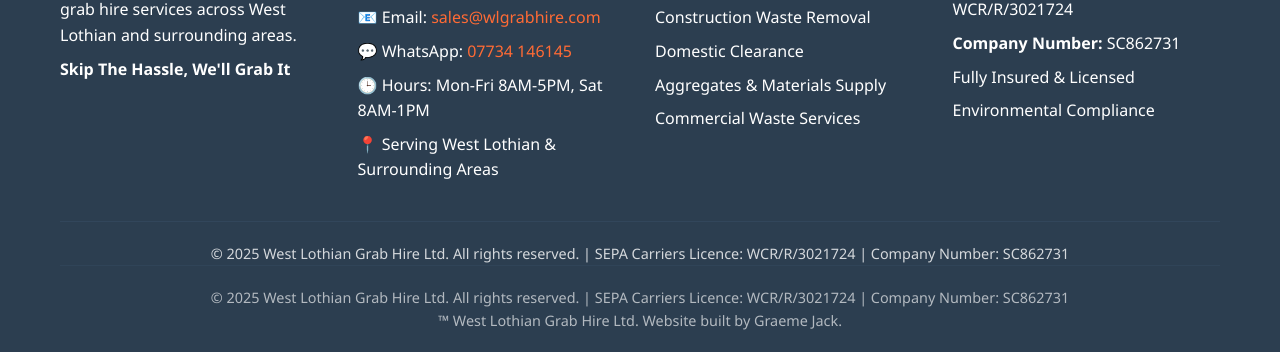
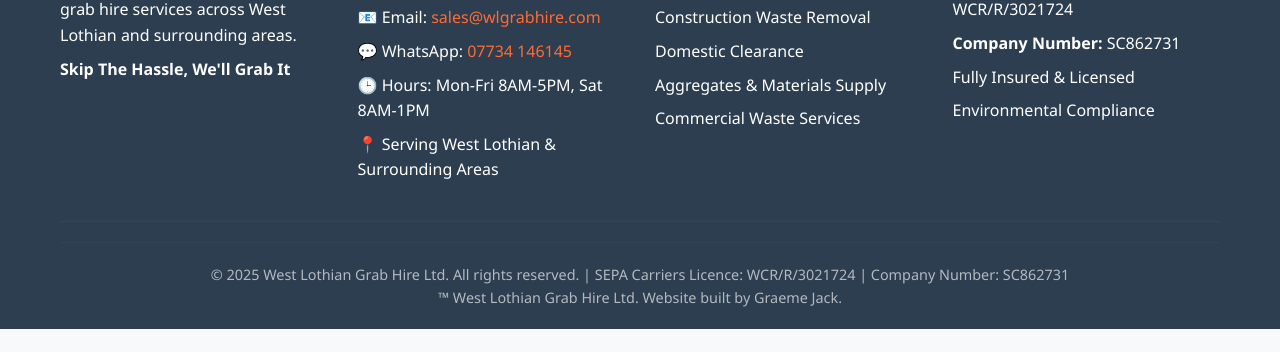
Before and after one commit to WLgrabhire/west-lothian-grab-hire, a website: page index.html in a window 1280 px wide. Shown: the part 1421-1773 px from the top of the page. After the commit the page ends 1750 px from the top, so only its background shows below. Drawn offline with Linux system fonts and the light colour scheme.

Commit message:
Fix footer HTML structure and add site credit

```diff
--- a/index.html
+++ b/index.html
@@ -677,7 +677,7 @@
             </div>
 
             <div class="footer-bottom">
-                <p>&copy; 2025 West Lothian Grab Hire Ltd. All rights reserved. | SEPA Carriers Licence: WCR/R/3021724 | Company Number: SC862731</p><div class="footer-bottom">
+                <p></p><div class="footer-bottom">
   <p>&copy; 2025 West Lothian Grab Hire Ltd. All rights reserved. | SEPA Carriers Licence: WCR/R/3021724 | Company Number: SC862731</p>
   <p class="site-credit">&trade; West Lothian Grab Hire Ltd. Website built by Graeme Jack.</p>
 </div>
```
